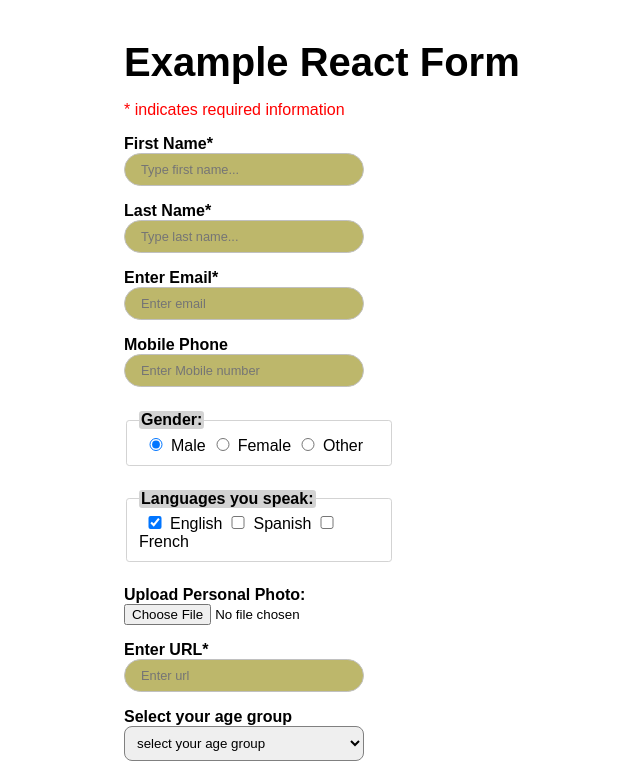
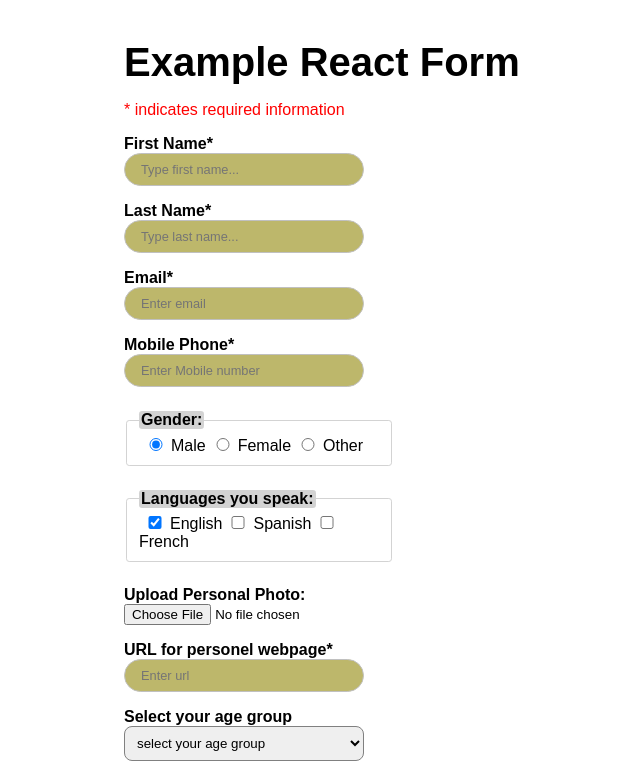
Before and after one commit to FinchyG/react-form-example, a React (Create React App) app: page / in a window 1280 px wide. Shown: the top 777 px of the page, without its empty margins (200-840 px from the left). Built offline with nearby package versions, Linux system fonts and the light colour scheme; the HTML template or start-up script is replaced by a standard one.

Commit message:
removal of required attribute

```diff
--- a/src/App.js
+++ b/src/App.js
@@ -126,7 +126,6 @@ function App() {
               setFirstName(e.target.value)
             }
             placeholder="Type first name..."
-            required
           />
         </label>
         <label htmlFor="lastname" style={styles.labelStyle}>
@@ -139,11 +138,10 @@ function App() {
               setLastName(e.target.value)
             }
             placeholder="Type last name..."
-            required
           />
         </label>
         <label htmlFor="email" style={styles.labelStyle}>
-          Enter Email*
+          Email*
           <TextInput
             name="email"
             id="email"
@@ -152,11 +150,10 @@ function App() {
               setEmail(e.target.value)
             }
             placeholder="Enter email"
-            required
           />
         </label>
         <label htmlFor="mobileNumber" style={styles.labelStyle}>
-          Mobile Phone
+          Mobile Phone*
           <TextInput
             name="mobileNumber"
             id="mobileNumber"
@@ -255,10 +252,9 @@ function App() {
             setResume(e.target.files[0])
           }
           placeholder="Enter Upload File"
-          required
         />
         <label htmlFor="url" style={styles.labelStyle}>
-          Enter URL*
+          URL for personel webpage*
           <TextInput
             id="url"
             name="url"
@@ -266,7 +262,6 @@ function App() {
               setUrl(e.target.value)
             }
             placeholder="Enter url"
-            required
           />
         </label>
         <label style={styles.labelStyle}>
@@ -294,7 +289,6 @@ function App() {
             setAbout(e.target.value)
           }
           placeholder="About yourself..."
-          required
         />
         <div style={{width: "15rem"}}>
           <Button
@@ -311,7 +305,6 @@ function App() {
           />
         </div>
       </form>
-
     </div>
   );
 }
```
